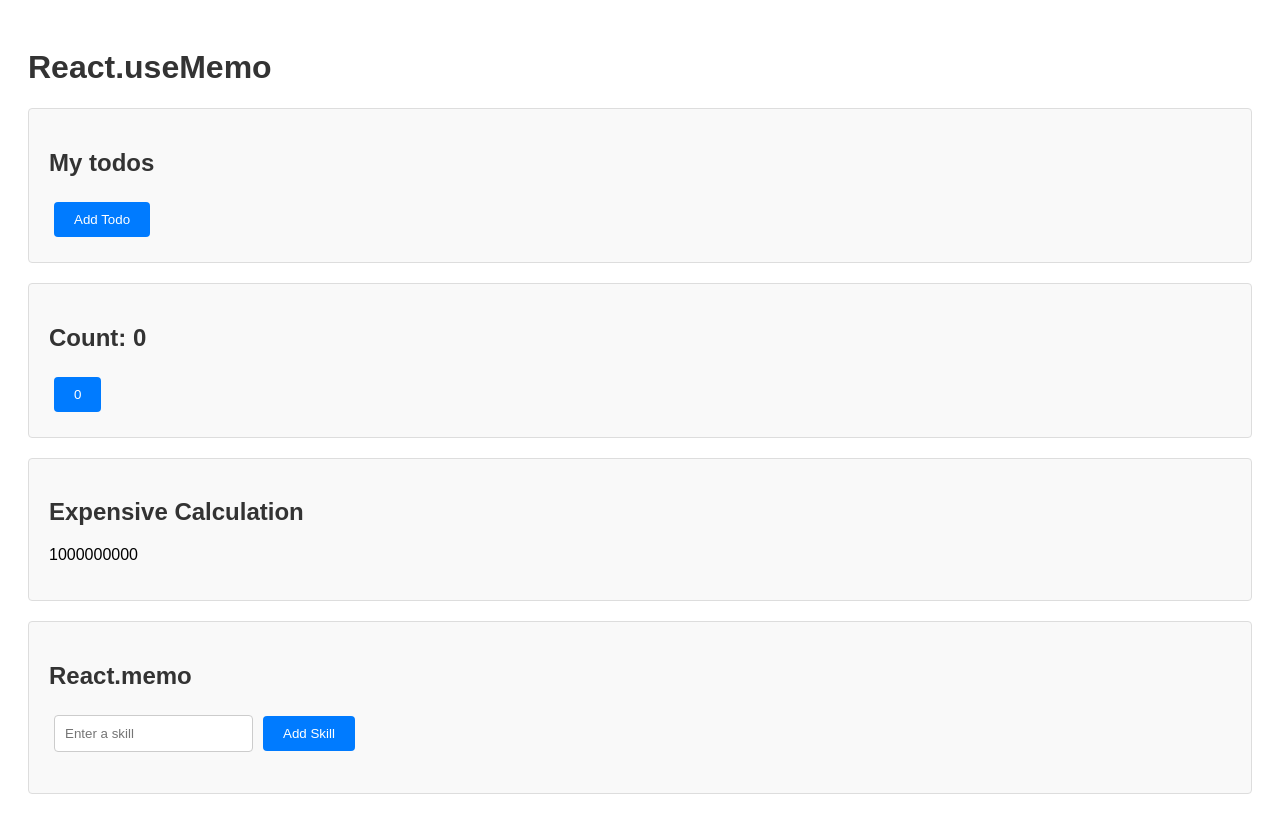
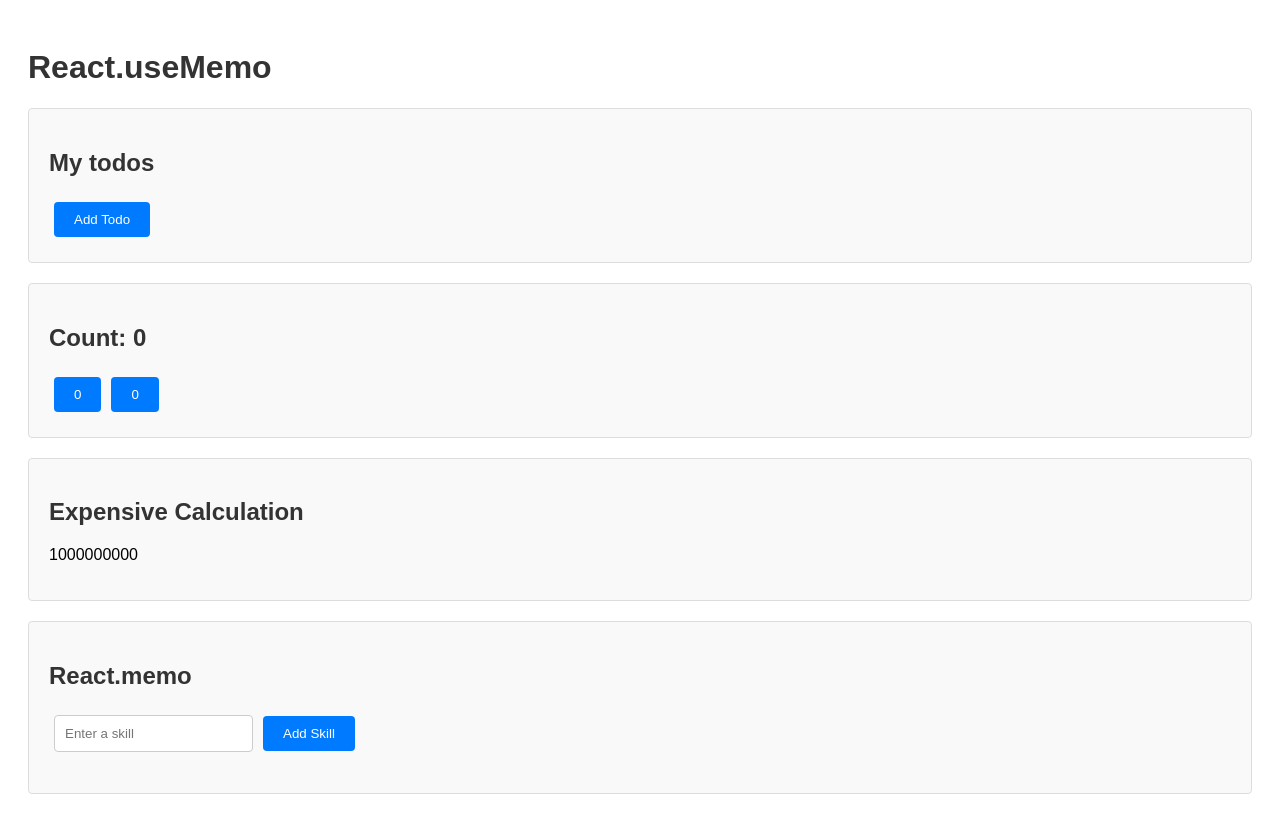
Before and after one commit to acciojob/react-memo-imrahulsrivastava, a React app: page / in a window 1280 px wide. Shown: the top 832 px of the page. Built offline with nearby package versions, Linux system fonts and the light colour scheme; the HTML template or start-up script is replaced by a standard one.

Commit message:
submission

```diff
--- a/src/components/UseMemo.js
+++ b/src/components/UseMemo.js
@@ -40,11 +40,10 @@ const UseMemoComponent = () => {
 
       <section className="counter-section">
         <h2>Count: {counter}</h2>
-        <button
-          id="incr-btn incr-cnt"
-          onClick={handleIncrement}
-          className="button"
-        >
+        <button id="incr-btn" onClick={handleIncrement} className="button">
+          0
+        </button>
+        <button id="incr-cnt" onClick={handleIncrement} className="button">
           0
         </button>
       </section>
```
